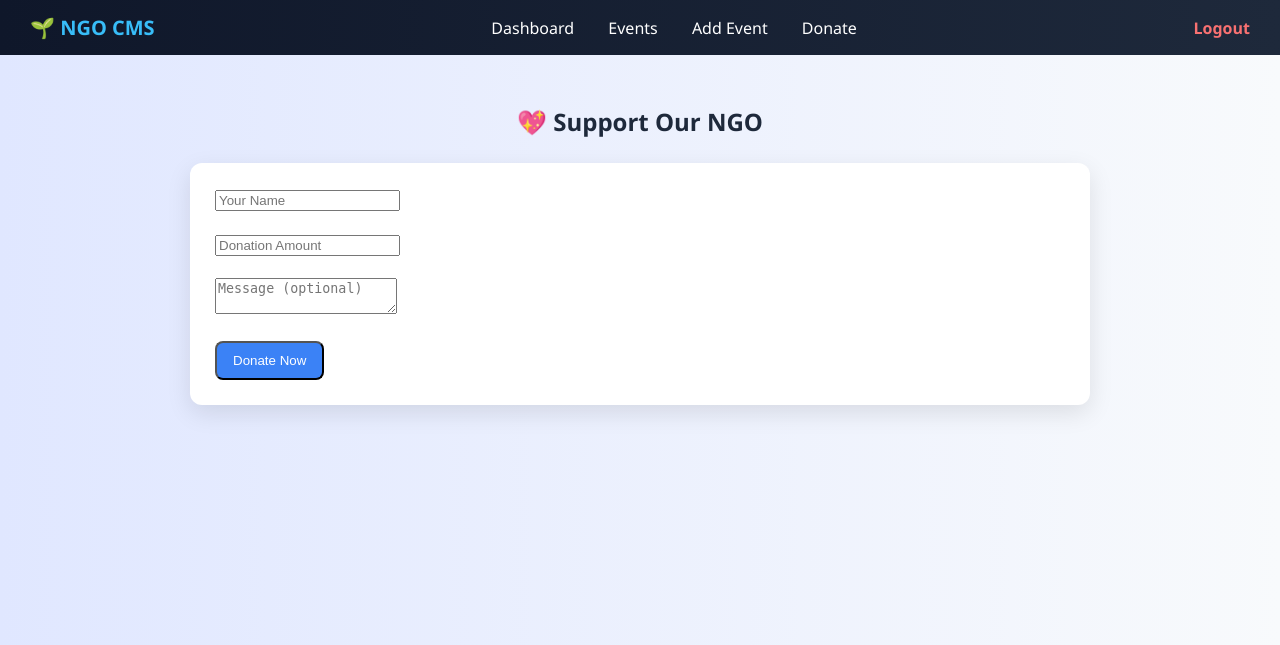
After one commit to yashashture02/ngo-cms-internship, a Django app: page /events/donate/ in a window 1280 px wide. The commit adds this page. Shown: the top 645 px of the page. Run offline with Django 5.2, Linux system fonts and the light colour scheme.

Commit message:
Day 18: Added donation system with form, database and integration

```diff
--- a/backend/ngo_backend/accounts/templates/base.html
+++ b/backend/ngo_backend/accounts/templates/base.html
@@ -142,6 +142,7 @@
         <a href="/dashboard/">Dashboard</a>
         <a href="/events/">Events</a>
         <a href="/events/add/">Add Event</a>
+        <a href="/events/donate/">Donate</a>
     </div>
 
     <div class="nav-right">
--- /dev/null
+++ b/backend/ngo_backend/events/templates/events/donate.html
@@ -0,0 +1,21 @@
+{% extends "base.html" %}
+
+{% block content %}
+
+<h2>💖 Support Our NGO</h2>
+
+<div class="card">
+
+<form method="POST">
+    {% csrf_token %}
+
+    <input type="text" name="name" placeholder="Your Name"><br><br>
+    <input type="number" name="amount" placeholder="Donation Amount"><br><br>
+    <textarea name="message" placeholder="Message (optional)"></textarea><br><br>
+
+    <button type="submit" class="btn">Donate Now</button>
+</form>
+
+</div>
+
+{% endblock %}
--- a/backend/ngo_backend/events/views.py
+++ b/backend/ngo_backend/events/views.py
@@ -43,6 +43,24 @@ def edit_event(request, id):
 
     return render(request, 'events/edit_event.html', {'event': event})
 
+from django.shortcuts import render, redirect # type: ignore
+from .models import Donation
+
+def donate(request):
+    if request.method == "POST":
+        name = request.POST.get("name")
+        amount = request.POST.get("amount")
+        message = request.POST.get("message")
+
+        Donation.objects.create(
+            name=name,
+            amount=amount,
+            message=message
+        )
+
+        return redirect('/events/')
+
+    return render(request, 'events/donate.html')
 
 # 📌 DELETE EVENT
 def delete_event(request, id):
```
Also changed, not shown: backend/ngo_backend/accounts/templates/donate.html (deleted, +0 -12 lines), backend/ngo_backend/events/models.py (+5 -5 lines), backend/ngo_backend/db.sqlite3.
